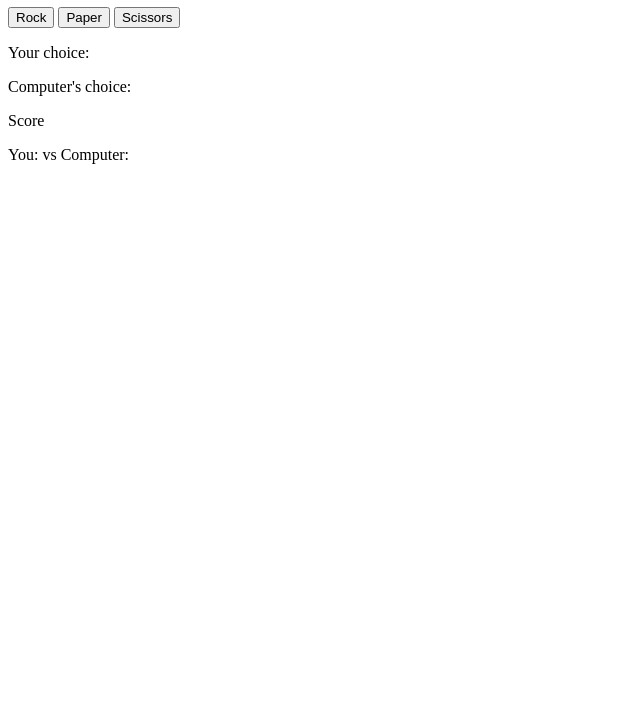
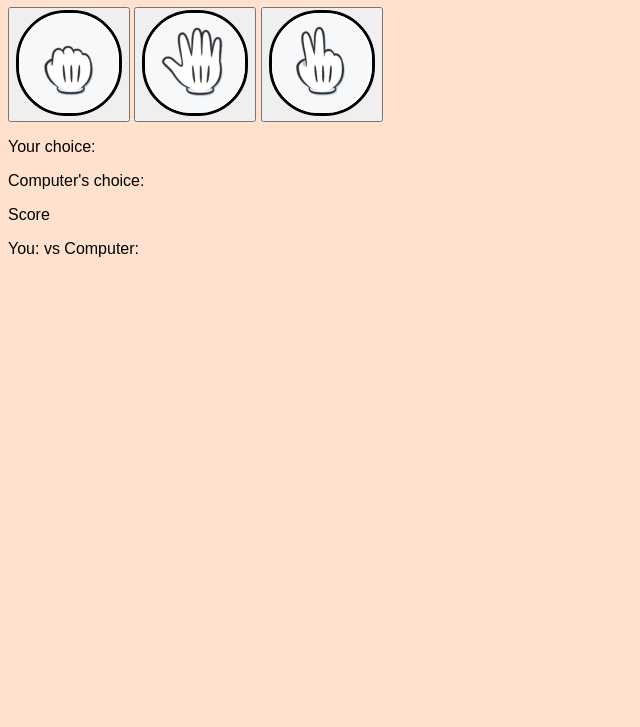
Before and after one commit to kurisumendoza/rock-paper-scissors, a plain HTML site: page index.html in a window 1280 px wide. Shown: the part 73-800 px from the top of the page, without its empty margins (0-640 px from the left). Drawn offline with Linux system fonts and the light colour scheme.

Commit message:
Add images to represent choices

```diff
--- a/index.html
+++ b/index.html
@@ -9,14 +9,23 @@
 </head>
 <body>
 
-  <h1>Rock, Paper, Scissors</h1>
-  <button>Rock</button>
-  <button>Paper</button>
-  <button>Scissors</button>
-  <p>Your choice: </p>
-  <p>Computer's choice: </p>
-  <p>Score</p>
-  <p>You: vs Computer:</p>
+  <div class="play-area">
+    <h1>Rock, Paper, Scissors</h1>
+    <button class="rock">
+      <img src="images/rock.jpg" alt="">
+    </button>
+    <button class="paper">
+      <img src="images/paper.jpg" alt="">
+    </button>
+    <button class="scissors">
+      <img src="images/scissors.jpg" alt="">
+    </button>
+    <p>Your choice: </p>
+    <p>Computer's choice: </p>
+    <p>Score</p>
+    <p>You: vs Computer:</p>
+  </div>
+
 
 </body>
 </html>
--- a/styles/styles.css
+++ b/styles/styles.css
@@ -0,0 +1,12 @@
+body {
+  font-family: Arial;
+  background-color: #ffe1cd;
+}
+
+button img {
+  height: 100px;
+  width: 100px;
+  border-radius: 50px;
+  border-style: solid;
+  object-fit: fill;
+}
```
Also changed, not shown: images/paper.jpg (added), images/rock.jpg (added), images/scissors.jpg (added).
